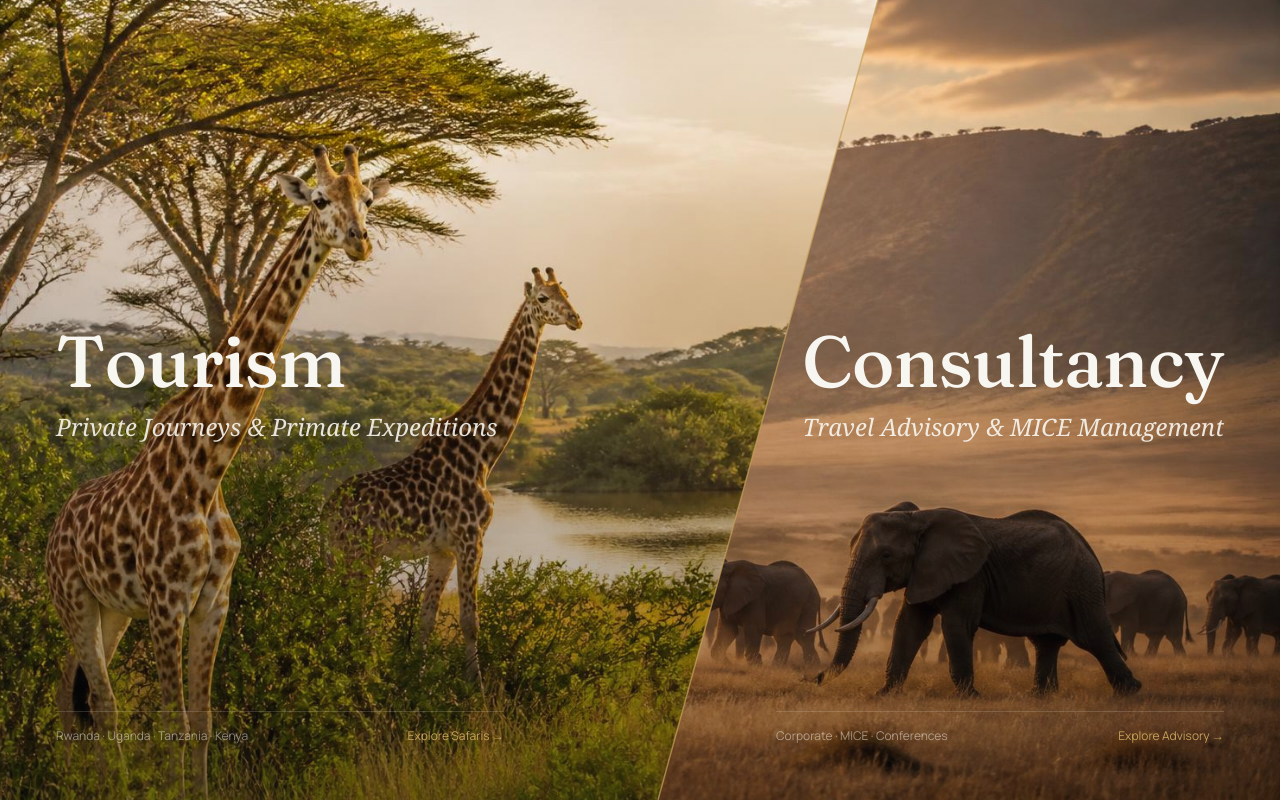
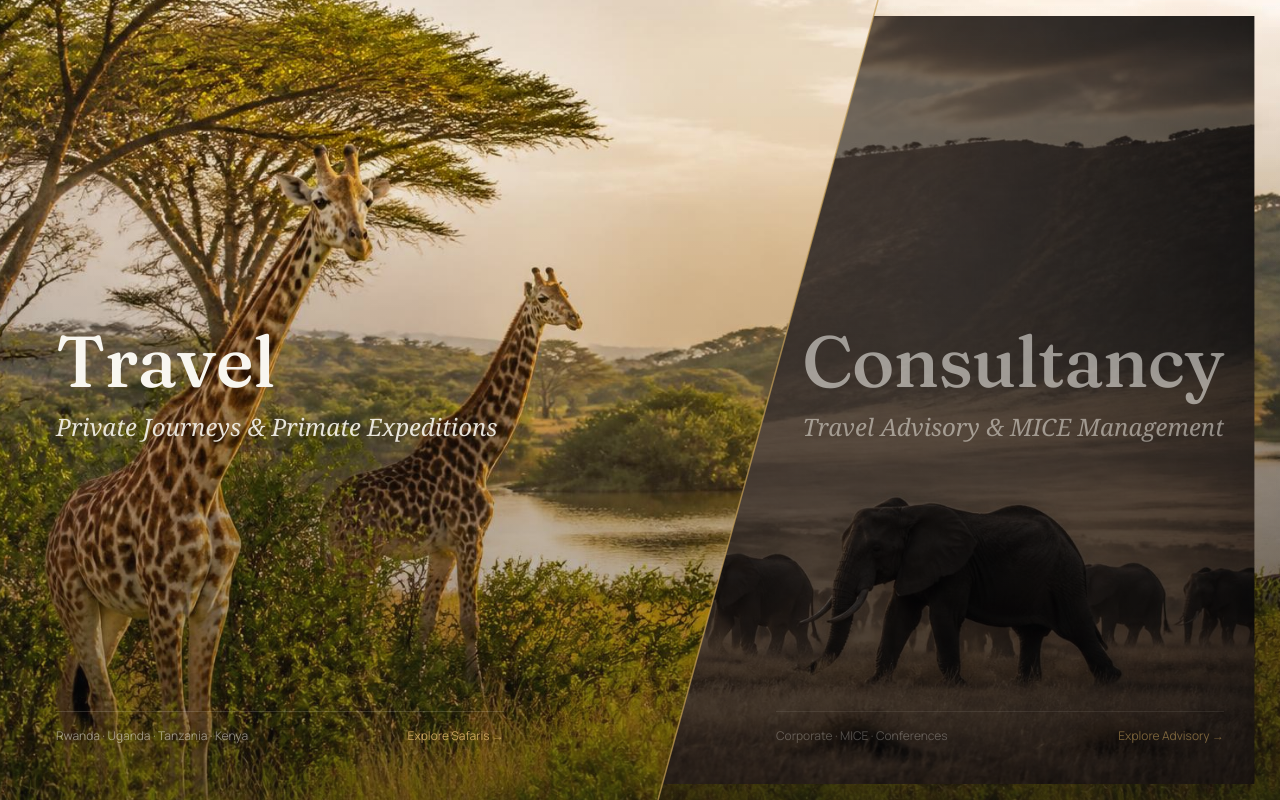
Before and after one commit to bdushime/LuxeHorizon, a React (Vite) app: page / in a window 1280 px wide. Shown: the top 800 px of the page. Built offline with nearby package versions, Linux system fonts and the light colour scheme.

Commit message:
fix:fixing  destination page and about us page

```diff
--- a/src/components/PortalGate.jsx
+++ b/src/components/PortalGate.jsx
@@ -57,6 +57,7 @@ export default function PortalGate({ isOpen, onSelectTourism, onSelectConsultanc
   const [dividerX, setDividerX] = useState(50)
   const [selected, setSelected] = useState(null)
   const [exiting, setExiting] = useState(false)
+  const [flash, setFlash] = useState(false)
   const [isDesktop, setIsDesktop] = useState(false)
   const [size, setSize] = useState({ w: 1440, h: 900 })
   const containerRef = useRef(null)
@@ -108,6 +109,8 @@ export default function PortalGate({ isOpen, onSelectTourism, onSelectConsultanc
 
   const handleSelect = (key) => {
     if (dragging || selected) return
+    setFlash(true)
+    setTimeout(() => setFlash(false), 400)
     setSelected(key)
     setDividerX(key === 'tourism' ? 100 : 0)
     setTimeout(() => setExiting(true), 1700)
@@ -131,6 +134,16 @@ export default function PortalGate({ isOpen, onSelectTourism, onSelectConsultanc
       transition={{ duration: 0.6 }}
       className="fixed inset-0 z-[200] flex flex-col md:block select-none bg-[#0B0C0E] text-[#F8F6F0] overflow-hidden"
     >
+      {/* Shutter flash on selection, right before the wipe-open transition */}
+      {flash && (
+        <motion.div
+          initial={{ opacity: 0 }}
+          animate={{ opacity: [0, 0.85, 0] }}
+          transition={{ duration: 0.4 }}
+          className="pointer-events-none absolute inset-0 z-[205] bg-white"
+        />
+      )}
+
       {/* DIVISION 01: TOURISM — full-bleed base layer (mobile: normal stacked block) */}
       <div
         onMouseEnter={() => isDesktop && !dragging && setHovered('tourism')}
@@ -140,21 +153,27 @@ export default function PortalGate({ isOpen, onSelectTourism, onSelectConsultanc
       >
         <motion.img
           src="/texp-akagera.jpg"
-          alt="Luxe Horizons Tourism"
-          animate={{ scale: hovered === 'tourism' ? 1.08 : 1 }}
-          transition={{ duration: 1 }}
+          alt="Luxe Horizons Travel"
+          animate={{
+            scale: !hovered && !selected ? [1, 1.1, 1] : hovered === 'tourism' ? 1.08 : hovered === 'consultancy' ? 0.96 : 1,
+            filter: hovered === 'consultancy' ? 'brightness(0.5) saturate(0.55)' : 'brightness(1) saturate(1)'
+          }}
+          transition={{
+            scale: !hovered && !selected ? { duration: 18, repeat: Infinity, ease: 'easeInOut' } : { duration: 1 },
+            filter: { duration: 1 }
+          }}
           className="absolute inset-0 h-full w-full object-cover"
         />
         <div className="absolute inset-0 bg-gradient-to-t from-[#0B0C0E]/45 via-[#0B0C0E]/15 to-transparent transition-opacity duration-500 group-hover:opacity-50" />
 
         <motion.div
-          animate={{ opacity: selected === 'tourism' ? 0 : 1 }}
-          transition={{ duration: selected ? 0.9 : 0.45 }}
+          animate={{ opacity: selected === 'tourism' ? 0 : hovered === 'consultancy' ? 0.55 : 1 }}
+          transition={{ duration: selected ? 0.9 : 0.4 }}
           className="relative z-10 flex h-full flex-col justify-between p-8 md:p-14"
         >
           <div className="my-auto py-8 max-w-md">
             <KineticHeading
-              text="Tourism"
+              text="Travel"
               className="font-serif text-4xl sm:text-6xl md:text-7xl text-[#F8F6F0] group-hover:text-[#c6a15b] transition-colors duration-500"
             />
             <p className="mt-3 font-serif text-xl sm:text-2xl text-[#F8F6F0]/90 italic font-light">
@@ -180,15 +199,21 @@ export default function PortalGate({ isOpen, onSelectTourism, onSelectConsultanc
         <motion.img
           src="/exp-tanzania.jpg"
           alt="Luxe Horizons Consultancy & MICE"
-          animate={{ scale: hovered === 'consultancy' ? 1.08 : 1 }}
-          transition={{ duration: 1 }}
+          animate={{
+            scale: !hovered && !selected ? [1, 1.1, 1] : hovered === 'consultancy' ? 1.08 : hovered === 'tourism' ? 0.96 : 1,
+            filter: hovered === 'tourism' ? 'brightness(0.5) saturate(0.55)' : 'brightness(1) saturate(1)'
+          }}
+          transition={{
+            scale: !hovered && !selected ? { duration: 18, repeat: Infinity, ease: 'easeInOut' } : { duration: 1 },
+            filter: { duration: 1 }
+          }}
           className="absolute inset-0 h-full w-full object-cover"
         />
         <div className="absolute inset-0 bg-gradient-to-t from-[#0B0C0E]/45 via-[#0B0C0E]/15 to-transparent transition-opacity duration-500 group-hover:opacity-50" />
 
         <motion.div
-          animate={{ opacity: selected === 'consultancy' ? 0 : 1 }}
-          transition={{ duration: selected ? 0.9 : 0.45 }}
+          animate={{ opacity: selected === 'consultancy' ? 0 : hovered === 'tourism' ? 0.55 : 1 }}
+          transition={{ duration: selected ? 0.9 : 0.4 }}
           className="relative z-10 flex h-full flex-col justify-between p-8 md:p-14 md:items-end md:text-right"
         >
           <div className="my-auto py-8 max-w-md">
```
